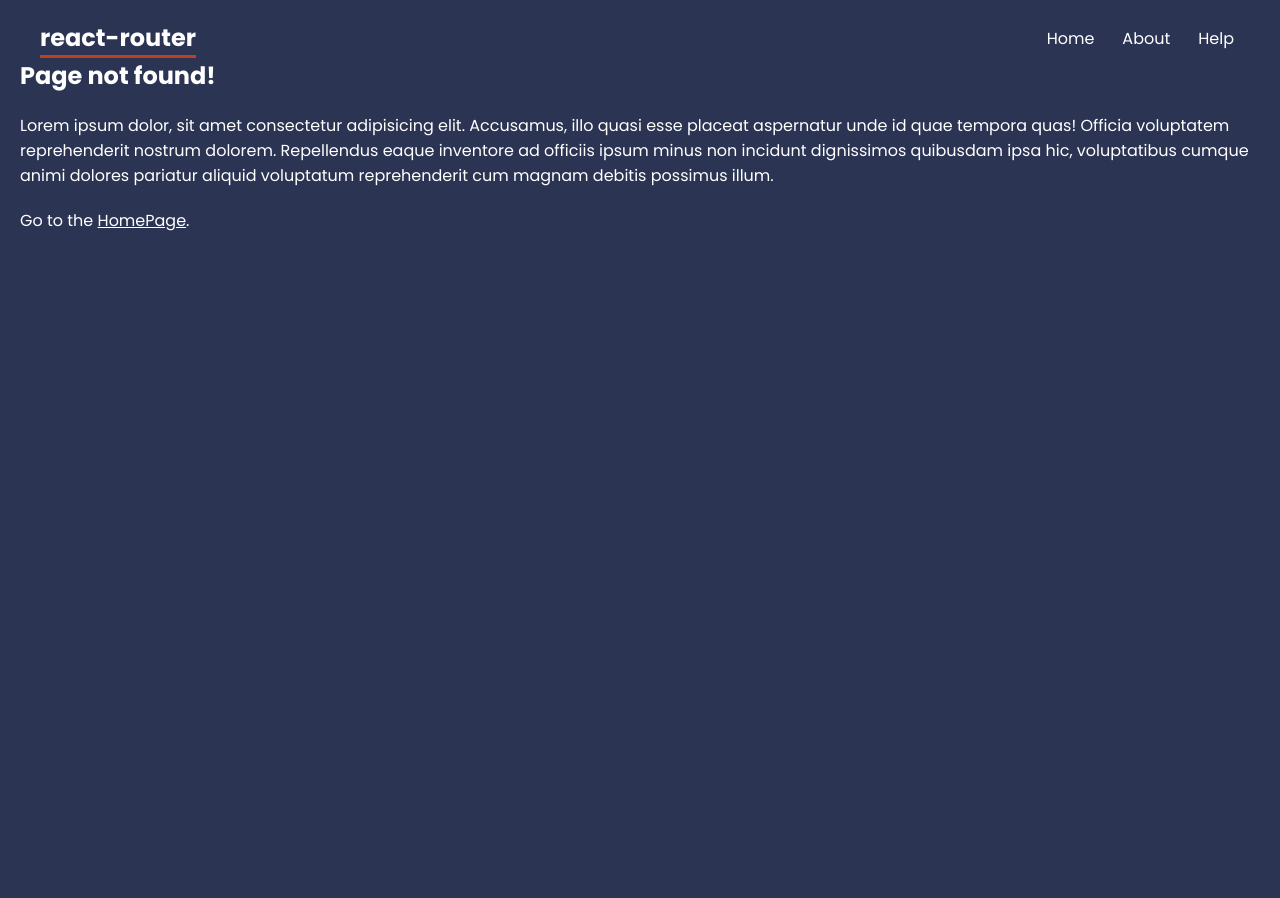
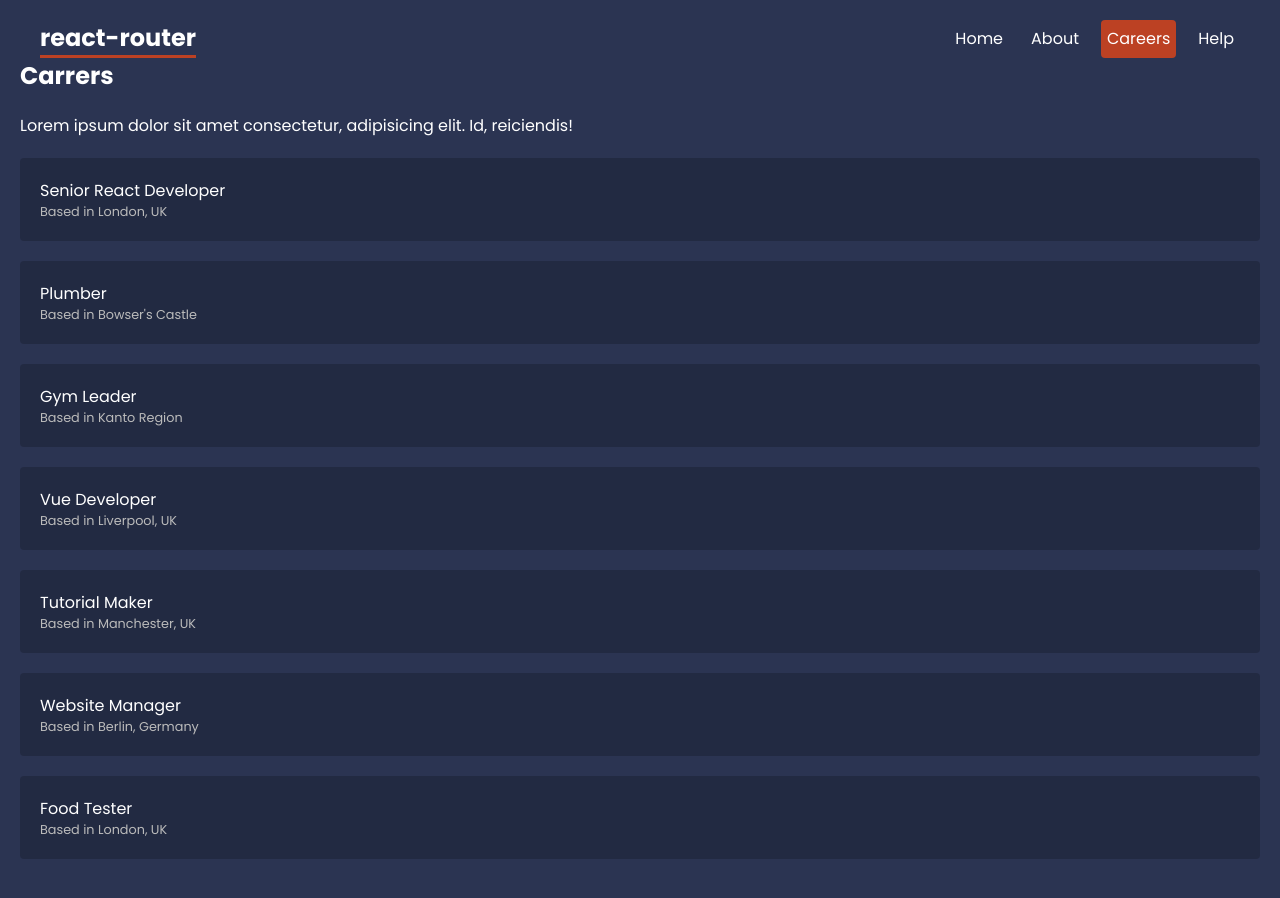
Before and after one commit to AntoninoMusmeci/react-training, a React (Create React App) app in the folder react-router/: page /careers in a window 1280 px wide. Before the commit the page ends 800 px from the top, so only its background shows below. Built offline with nearby package versions, Linux system fonts and the light colour scheme; data requests are answered from the project's data file.

Commit message:
react-router/add loader

```diff
--- /dev/null
+++ b/react-router/data/db.json
@@ -0,0 +1,46 @@
+{
+  "careers": [
+    {
+      "id": 1,
+      "title": "Senior React Developer",
+      "salary": 50000,
+      "location": "London, UK"
+    },
+    {
+      "id": 2,
+      "title": "Plumber",
+      "salary": 40000,
+      "location": "Bowser's Castle"
+    },
+    {
+      "id": 3,
+      "title": "Gym Leader",
+      "salary": 75000,
+      "location": "Kanto Region"
+    },
+    {
+      "id": 4,
+      "title": "Vue Developer",
+      "salary": 40000,
+      "location": "Liverpool, UK"
+    },
+    {
+      "id": 5,
+      "title": "Tutorial Maker",
+      "salary": 35000,
+      "location": "Manchester, UK"
+    },
+    {
+      "id": 6,
+      "title": "Website Manager",
+      "salary": 50000,
+      "location": "Berlin, Germany"
+    },
+    {
+      "id": 7,
+      "title": "Food Tester",
+      "salary": 30000,
+      "location": "London, UK"
+    }
+  ]
+}
--- a/react-router/src/App.js
+++ b/react-router/src/App.js
@@ -10,10 +10,12 @@
 import About from "./pages/About";
 import Faq from "./pages/help/Faq";
 import Contact from "./pages/help/Contact";
+import Careers, { careersLoader } from "./pages/careers/Careers";
+import NotFound from "./pages/NotFound";
 //Layout
 import RootLayout from "./layout/RootLayout";
 import HelpLayout from "./layout/HelpLayout";
-import NotFound from "./pages/NotFound";
+import CareersLayout from "./layout/CareersLayout";
 
 const router = createBrowserRouter(
   createRoutesFromElements(
@@ -21,10 +23,17 @@
       <Route index element={<Home />} />
       <Route path="about" element={<About />} />
       <Route path="help" element={<HelpLayout />}>
-        <Route path="faq" element={<Faq/>} />
-        <Route path="contact" element={<Contact/>}/>
+        <Route path="faq" element={<Faq />} />
+        <Route path="contact" element={<Contact />} />
       </Route>
-      <Route path="*" element={<NotFound/>} />
+      <Route path="careers" element={<CareersLayout />}>
+        <Route
+        index
+        element={<Careers />}
+        loader={careersLoader}
+        />
+      </Route>
+      <Route path="*" element={<NotFound />} />
     </Route>
   )
 );
--- a/react-router/src/index.css
+++ b/react-router/src/index.css
@@ -91,6 +91,25 @@
 
 /* careers list */
 
+.careers > a {
+  display: block;
+  background-color: rgba(0,0,0,0.2);
+  padding: 20px;
+  border-radius: 4px;
+  margin: 20px 0;
+  text-decoration: none;
+}
+.careers > a:hover p {
+  color: var(--primary)
+}
+.careers > a p:last-child {
+  font-size: 0.8em;
+  color: #bbb
+}
+.careers p {
+  margin: 0
+}
+
 
 /* careers details */
 
--- /dev/null
+++ b/react-router/src/layout/CareersLayout.js
@@ -0,0 +1,13 @@
+import { Outlet } from "react-router-dom"
+
+const CareersLayout = () => {
+  return (
+    <div className="careers-layout">
+        <h2>Carrers</h2>
+        <p>Lorem ipsum dolor sit amet consectetur, adipisicing elit. Id, reiciendis!</p>
+        <Outlet/>
+    </div>
+  )
+}
+
+export default CareersLayout
--- a/react-router/src/layout/RootLayout.js
+++ b/react-router/src/layout/RootLayout.js
@@ -8,6 +8,7 @@
           <h1>react-router</h1>
           <NavLink to="/"> Home </NavLink>
           <NavLink to="about">About </NavLink>
+          <NavLink to="careers"> Careers </NavLink>
           <NavLink to="help">Help </NavLink>
         </nav>
       </header>
--- /dev/null
+++ b/react-router/src/pages/careers/Careers.js
@@ -0,0 +1,22 @@
+import { useLoaderData, Link } from "react-router-dom";
+
+const Careers = () => {
+  const careers = useLoaderData();
+  return (
+    <div className="careers">
+      {careers.map((career) => (
+        <Link to="/" key={career.id}>
+          <p>{career.title}</p>
+          <p>Based in {career.location}</p>
+        </Link>
+      ))}
+    </div>
+  );
+};
+// loader function
+export const careersLoader = async () => {
+  const res = await fetch("http://localhost:4000/careers");
+  return res.json();
+};
+
+export default Careers;
```
